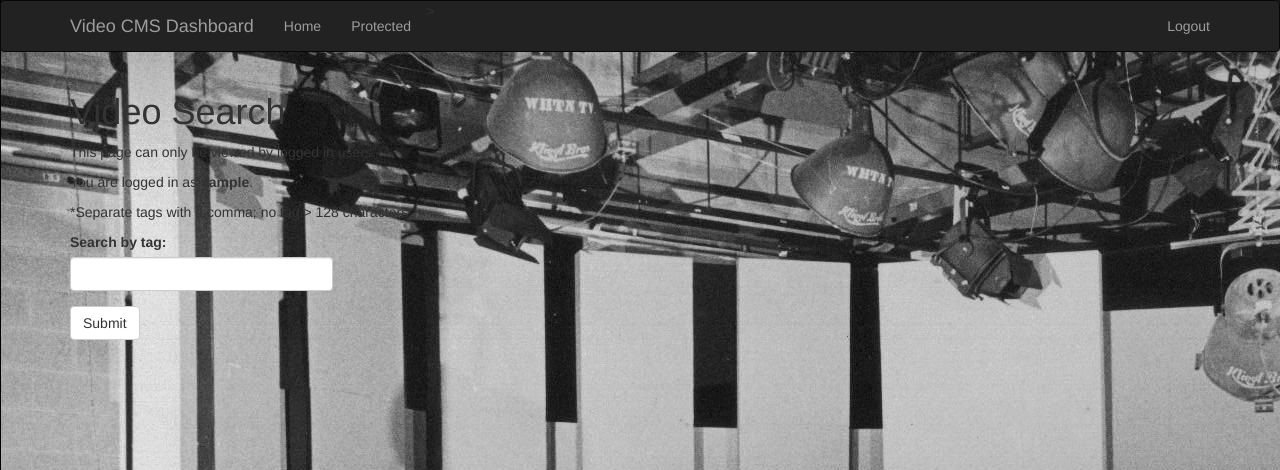
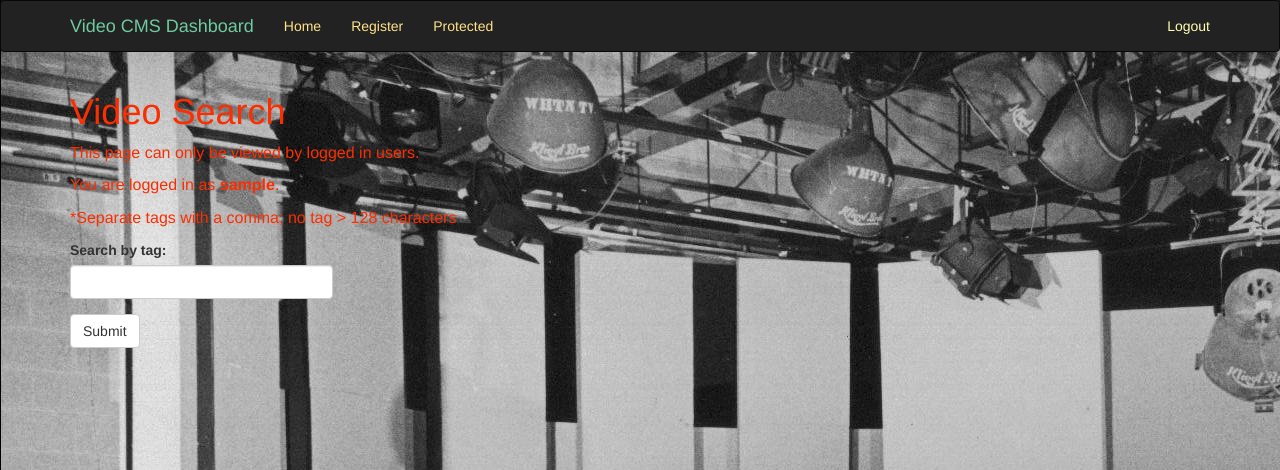
Before and after one commit to mdublin/flask-video-cms-frontend-app, a Flask app: page /protected in a window 1280 px wide. Shown: the top 470 px of the page. Run offline with Flask 2, Linux system fonts and the light colour scheme; the visitor is signed in with stand-in values (Sample User, id 1); data comes from the database, SQL or seed files in the repository; both versions use the stored data as it was after the commit; parts of the project's set-up code (start-up, migrations or seed data) failed here and were passed over; some libraries are stand-ins or nearby versions.

Commit message:
Added CSS

```diff
--- /dev/null
+++ b/app/static/newstyle.css
@@ -0,0 +1,16 @@
+textblock {
+    color: #fb2e01;
+    font-size: 16px;
+}
+
+newnav {
+    color: #6fcb9f;
+}
+
+newnav2 {
+    color: #ffe28a;
+}
+
+newnav3 {
+    color: #fffeb3;
+}
--- a/app/templates/base.html
+++ b/app/templates/base.html
@@ -6,19 +6,26 @@
 {% block navbar %}
     <nav class="navbar navbar-inverse" role="navigation">
         <div class="container">
+
+            {% block styles %}
+            {{super()}}
+            <link rel="stylesheet"
+                  href="{{url_for('static', filename='newstyle.css')}}">
+           {% endblock %}
             <a class="navbar-brand" href="{{ url_for('main.index') }}">
-                Video CMS Dashboard
+                <newnav>Video CMS Dashboard</newnav>
             </a>
             <ul class="nav navbar-nav">
-                <li><a href="{{ url_for('main.index') }}">Home</a></li>
-                <li><a href="{{ url_for('main.protected') }}">Protected</a></li>
-            </ul>>
+                <li><a href="{{ url_for('main.index') }}"><newnav2>Home</newnav2></a></li>
+                <li><a href="{{ url_for('main.register') }}"><newnav2>Register</newnav2></a><li>
+                <li><a href="{{ url_for('main.protected') }}"><newnav2>Protected</newnav2></a></li>
+            </ul>
             <ul class="nav navbar-nav navbar-right">
                 <li>
                     {% if current_user.is_authenticated %}
-                        <a href="{{ url_for('main.logout') }}">Logout</a>
+                    <a href="{{ url_for('main.logout') }}"><newnav3>Logout</newnav3></a>
                     {% else %}
-                        <a href="{{ url_for('main.login') }}">Login</a>
+                    <a href="{{ url_for('main.login') }}"><newnav3>Login</newnav3></a>
                     {% endif %}
                 </li>
             </ul>
--- a/app/templates/protected.html
+++ b/app/templates/protected.html
@@ -7,10 +7,18 @@
 
 {% block page_content %}
 <body background="{{ url_for('static', filename = 'whtntv4.jpg') }}">
+
+    {% block styles %}
+    {{super()}}
+    <link rel="stylesheet"
+        href="{{url_for('static', filename='newstyle.css')}}">
+    {% endblock %}
+    <textblock>
     <h1>Video Search</h1>
     <p>This page can only be viewed by logged in users.</p>
     <p>You are logged in as <b>{{ current_user.username }}</b>.</p>
     <p>*Separate tags with a comma; no tag > 128 characters</p>
+    </textblock>
        <div class="row">
            <div class="col-md-3">
                {{ wtf.quick_form(tagform) }}
```
Also changed, not shown: data-dev.sqlite3, 6 other files.
